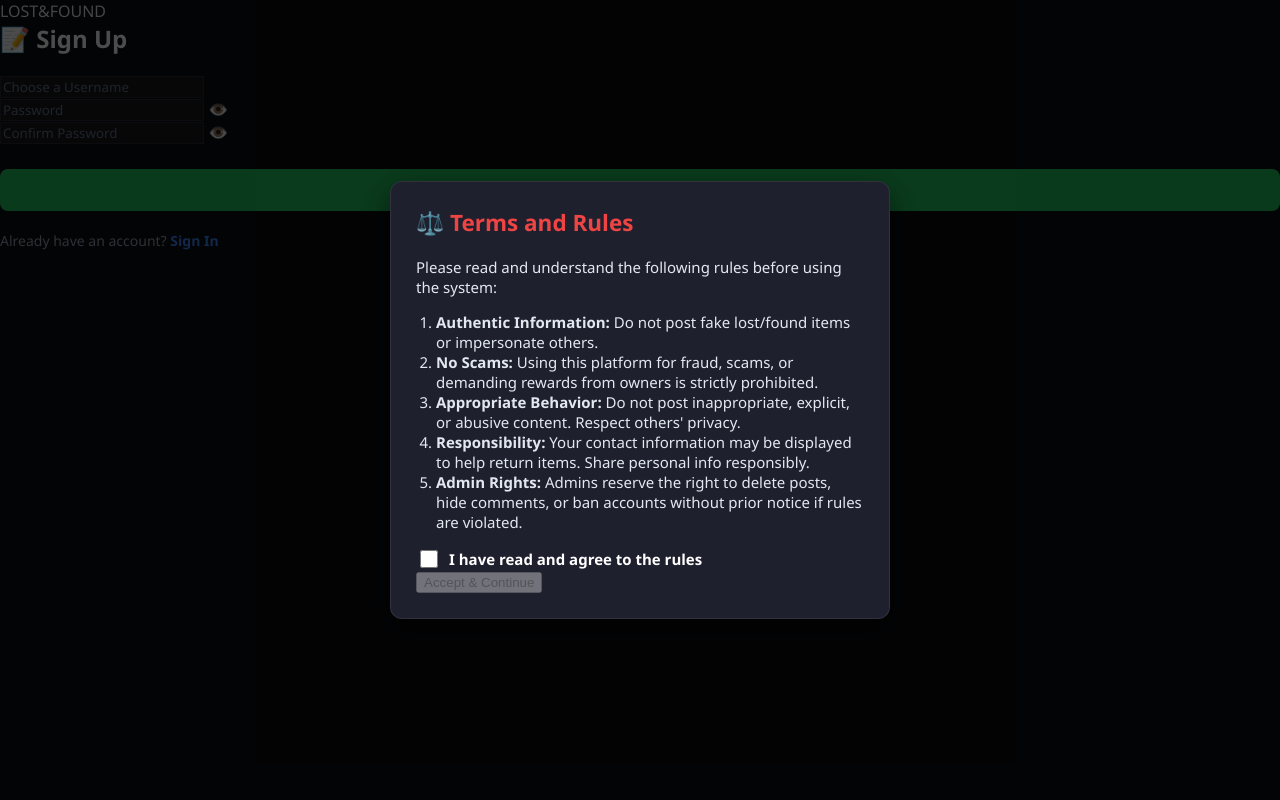
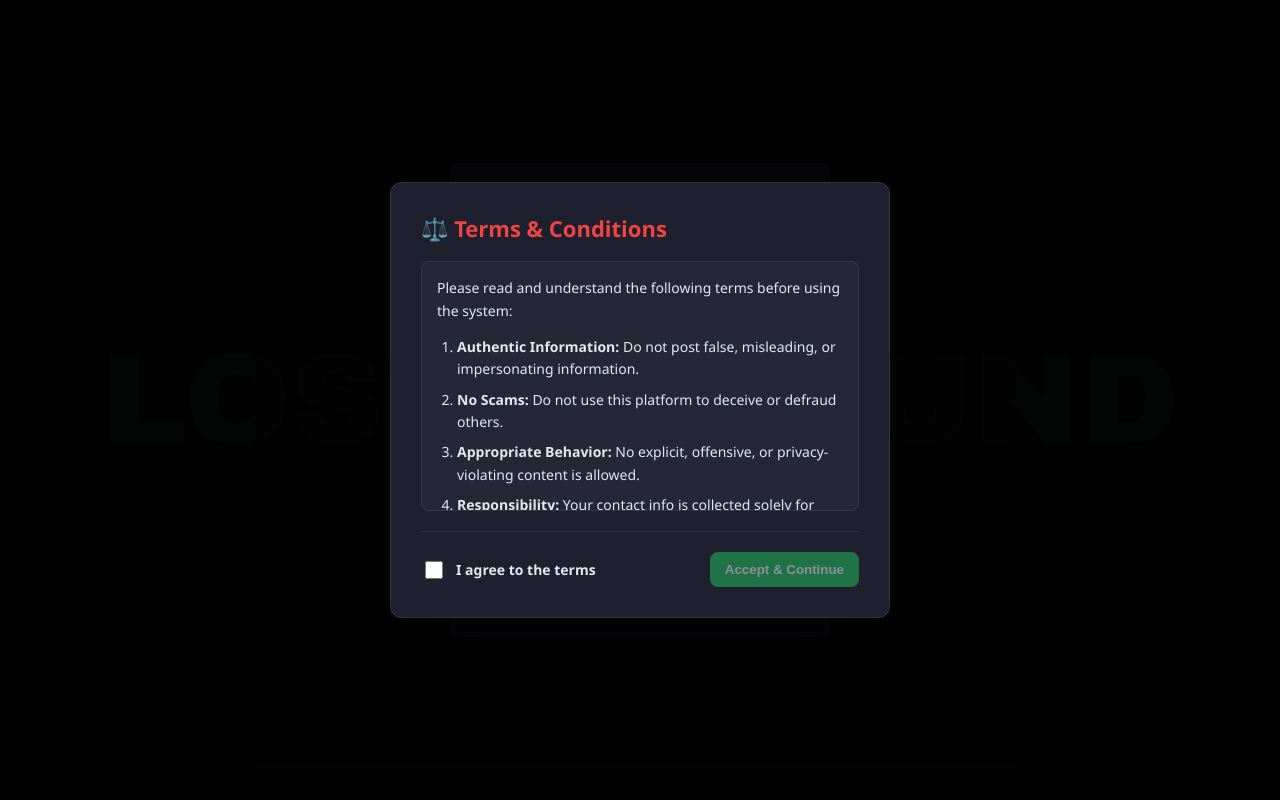
Before and after one commit to s6704062616109-hub/SEP101, a PHP site: page /register.php in a window 1280 px wide. Run offline with PHP 8.4, Linux system fonts and the light colour scheme.

Commit message:
Add files via upload

```diff
--- a/lost_found_app/register.php
+++ b/lost_found_app/register.php
@@ -9,15 +9,16 @@ if ($_SERVER["REQUEST_METHOD"] == "POST") {
     $confirm_password = $_POST['confirm_password'];
 
     if ($password !== $confirm_password) {
-        $message = "<span style='color: #ef4444;'>⚠️ Passwords do not match. Please try again.</span>";
-    } else {
+        $message = "<span style='color: #ef4444;'>⚠️ Passwords do not match.</span>";
+    }
+    else {
         $check_sql = "SELECT id FROM users WHERE username = ?";
         $check_stmt = $conn->prepare($check_sql);
         $check_stmt->bind_param("s", $username);
         $check_stmt->execute();
 
         if ($check_stmt->get_result()->num_rows > 0) {
-            $message = "<span style='color: #ef4444;'>⚠️ Username already taken.</span>";
+            $message = "<span style='color: #ef4444;'>⚠️ Username is already taken.</span>";
         } else {
             $hashed_password = password_hash($password, PASSWORD_DEFAULT);
             $role = 'user';
@@ -27,9 +28,9 @@ if ($_SERVER["REQUEST_METHOD"] == "POST") {
             $insert_stmt->bind_param("sss", $username, $hashed_password, $role);
 
             if ($insert_stmt->execute()) {
-                $message = "<span style='color: #22c55e;'>✨ Account created! <a href='login.php' style='color:var(--primary); font-weight:bold;'>Sign In now</a></span>";
+                $message = "<span style='color: #22c55e;'>✨ Registered successfully! <br><br><a href='login.php' style='background:#3b82f6; color:white; padding:10px 15px; border-radius:8px; text-decoration:none; display:inline-block; margin-top:10px;'>Sign In Now</a></span>";
             } else {
-                $message = "<span style='color: #ef4444;'>❌ System error. Please try again.</span>";
+                $message = "<span style='color: #ef4444;'>❌ Error creating account.</span>";
             }
         }
     }
@@ -40,56 +41,74 @@ if ($_SERVER["REQUEST_METHOD"] == "POST") {
 <head>
     <meta charset="UTF-8">
     <meta name="viewport" content="width=device-width, initial-scale=1.0">
-    <title>Sign Up - Lost & Found</title>
+    <title>Register - Lost & Found</title>
     <link rel="stylesheet" href="style.css?v=<?php echo time(); ?>">
+    <style>
+        body { background-color: var(--bg-light, #0b0c10); font-family: 'Segoe UI', Tahoma, Geneva, Verdana, sans-serif; display: flex; justify-content: center; align-items: center; height: 100vh; margin: 0; overflow: hidden; }
+        .input-group { position: relative; width: 100%; margin-top: 15px; }
+        .input-group input { width: 100%; padding: 12px 40px 12px 15px; box-sizing: border-box; border-radius: 8px; font-family: inherit; background: rgba(255,255,255,0.05); color: white; border: 1px solid rgba(255,255,255,0.08); outline: none; }
+        .input-group input:focus { border-color: #3b82f6; }
+        .eye-btn { position: absolute; right: 15px; top: 50%; transform: translateY(-50%); cursor: pointer; user-select: none; color: #94a3b8; font-size: 18px; }
+        .eye-btn:hover { color: #e2e8f0; }
+        .register-card { text-align: center; width: 380px; background: var(--card-bg, #1f202e); padding: 40px 30px; border-radius: 12px; box-shadow: 0 10px 30px rgba(0,0,0,0.5); border: 1px solid rgba(255,255,255,0.08); z-index: 10; }
+
+        .rules-modal { display: none; position: fixed; z-index: 9999; left: 0; top: 0; width: 100%; height: 100%; background-color: rgba(0,0,0,0.85); justify-content: center; align-items: center; }
+        .rules-content { background: var(--card-bg, #1f202e); padding: 30px; border-radius: 12px; max-width: 500px; width: 90%; box-shadow: 0 10px 30px rgba(0,0,0,0.5); border: 1px solid rgba(255,255,255,0.08); color: #e2e8f0; }
+        .rules-box { background: rgba(255,255,255,0.03); border: 1px solid rgba(255,255,255,0.08); padding: 15px; border-radius: 8px; max-height: 250px; overflow-y: auto; text-align: left; font-size: 14px; line-height: 1.6; margin-bottom: 20px; }
+        .rules-footer { display: flex; justify-content: space-between; align-items: center; border-top: 1px solid rgba(255,255,255,0.08); padding-top: 20px; }
+    </style>
 </head>
-<body class="auth-body">
+<body>
 
-    <div class="auth-bg-text">LOST&FOUND</div>
+<div class="watermark-bg">LOST & FOUND</div>
 
-    <div class="auth-container">
-        <h2 style="margin-top: 0; color: white;">📝 Sign Up</h2>
-        <?php if($message != "") echo "<p style='font-size:14px;'>$message</p>"; ?>
+<div class="register-card">
+    <h2 style="margin-top: 0; color: #e2e8f0; font-size: 28px;">Create Account</h2>
+    <p style="color: #94a3b8; font-size: 14px; margin-bottom: 25px;">Join our community</p>
+
+    <?php if($message != "") echo "<div style='font-size:14px; background: rgba(255,255,255,0.05); padding: 15px; border-radius: 8px; margin-bottom: 15px;'>$message</div>"; else { ?>
 
     <form method="POST" action="" onsubmit="return validatePassword()">
-            <div class="auth-input-group">
-                <input type="text" name="username" placeholder="Choose a Username" required>
+        <div class="input-group">
+            <input type="text" name="username" placeholder="Username" required>
         </div>
 
-            <div class="auth-input-group">
+        <div class="input-group">
             <input type="password" id="regPassword" name="password" placeholder="Password" required>
-                <span class="auth-eye-btn" onclick="togglePassword('regPassword', this)">👁️</span>
+            <span class="eye-btn" onclick="togglePassword('regPassword', this)">👁️</span>
         </div>
 
-            <div class="auth-input-group">
+        <div class="input-group">
             <input type="password" id="regConfirmPassword" name="confirm_password" placeholder="Confirm Password" required>
-                <span class="auth-eye-btn" onclick="togglePassword('regConfirmPassword', this)">👁️</span>
+            <span class="eye-btn" onclick="togglePassword('regConfirmPassword', this)">👁️</span>
         </div>
 
-            <button type="submit" class="btn btn-success" style="width: 100%; margin-top: 25px; padding: 12px; font-size:16px;">Create Account</button>
+        <button type="submit" style="width: 100%; margin-top: 25px; padding: 12px; border-radius: 8px; font-size: 16px; background: #22c55e; color: white; border: none; cursor: pointer; font-weight: bold; transition: 0.2s;">Register</button>
     </form>
-        <p style="font-size: 14px; margin-top: 20px; color: var(--text-muted);">Already have an account? <a href="login.php" style="color: var(--primary); text-decoration: none; font-weight: bold;">Sign In</a></p>
+    <?php } ?>
+
+    <p style="font-size: 14px; margin-top: 25px; color: #94a3b8;">Already have an account? <a href="login.php" style="color: #3b82f6; text-decoration: none; font-weight: bold;">Sign In</a></p>
 </div>
 
-    <div id="rulesModal" class="modal">
-        <div class="modal-content" style="max-width: 500px;">
-            <h2 style="margin-top: 0; color: var(--danger);">⚖️ Terms and Rules</h2>
+<div id="rulesModal" class="rules-modal">
+    <div class="rules-content">
+        <h2 style="margin-top: 0; color: #ef4444; font-size: 22px;">⚖️ Terms & Conditions</h2>
         <div class="rules-box">
-                <p>Please read and understand the following rules before using the system:</p>
-                <ol style="padding-left: 20px;">
-                    <li><strong>Authentic Information:</strong> Do not post fake lost/found items or impersonate others.</li>
-                    <li><strong>No Scams:</strong> Using this platform for fraud, scams, or demanding rewards from owners is strictly prohibited.</li>
-                    <li><strong>Appropriate Behavior:</strong> Do not post inappropriate, explicit, or abusive content. Respect others' privacy.</li>
-                    <li><strong>Responsibility:</strong> Your contact information may be displayed to help return items. Share personal info responsibly.</li>
-                    <li><strong>Admin Rights:</strong> Admins reserve the right to delete posts, hide comments, or ban accounts without prior notice if rules are violated.</li>
+            <p style="margin-top: 0;">Please read and understand the following terms before using the system:</p>
+            <ol style="padding-left: 20px; margin-bottom: 0;">
+                <li style="margin-bottom: 8px;"><strong>Authentic Information:</strong> Do not post false, misleading, or impersonating information.</li>
+                <li style="margin-bottom: 8px;"><strong>No Scams:</strong> Do not use this platform to deceive or defraud others.</li>
+                <li style="margin-bottom: 8px;"><strong>Appropriate Behavior:</strong> No explicit, offensive, or privacy-violating content is allowed.</li>
+                <li style="margin-bottom: 8px;"><strong>Responsibility:</strong> Your contact info is collected solely for returning items. Share it carefully.</li>
+                <li><strong>Admin Rights:</strong> Admins reserve the right to delete posts or ban users without prior notice if rules are violated.</li>
             </ol>
         </div>
         <div class="rules-footer">
-                <label style="cursor: pointer; display: flex; align-items: center; gap: 8px; font-weight: bold; color: white;">
-                    <input type="checkbox" id="agreeCheck" style="width: 18px; height: 18px;">
-                    I have read and agree to the rules
+            <label style="cursor: pointer; display: flex; align-items: center; gap: 10px; font-weight: bold; font-size: 14px;">
+                <input type="checkbox" id="agreeCheck" style="width: 18px; height: 18px; accent-color: #22c55e;">
+                I agree to the terms
             </label>
-                <button id="agreeBtn" class="agree-btn" disabled onclick="closeRulesModal()">Accept & Continue</button>
+            <button id="agreeBtn" disabled onclick="closeRulesModal()" style="background: #22c55e; color: white; border: none; padding: 10px 15px; border-radius: 8px; cursor: pointer; font-weight: bold; opacity: 0.5;">Accept & Continue</button>
         </div>
     </div>
 </div>
@@ -97,23 +116,35 @@ if ($_SERVER["REQUEST_METHOD"] == "POST") {
 <script>
 function togglePassword(inputId, icon) {
     let input = document.getElementById(inputId);
-    if (input.type === "password") {
-        input.type = "text"; icon.innerText = "🙈";
-    } else {
-        input.type = "password"; icon.innerText = "👁️";
+    if (input.type === "password") { input.type = "text"; icon.innerText = "🙈"; }
+    else { input.type = "password"; icon.innerText = "👁️"; }
 }
-}
+
 function validatePassword() {
     let pass = document.getElementById('regPassword').value;
     let confirmPass = document.getElementById('regConfirmPassword').value;
-    if (pass !== confirmPass) { alert("⚠️ Passwords do not match. Please try again."); return false; }
+    if (pass !== confirmPass) {
+        alert("⚠️ Passwords do not match!");
+        return false;
+    }
     return true;
 }
-window.onload = function() { document.getElementById('rulesModal').style.display = 'flex'; };
+
+window.onload = function() {
+    <?php if($message == "") { ?>
+        document.getElementById('rulesModal').style.display = 'flex';
+    <?php } ?>
+};
+
 document.getElementById('agreeCheck').addEventListener('change', function() {
-    document.getElementById('agreeBtn').disabled = !this.checked;
+    let btn = document.getElementById('agreeBtn');
+    if (this.checked) { btn.disabled = false; btn.style.opacity = '1'; }
+    else { btn.disabled = true; btn.style.opacity = '0.5'; }
 });
-function closeRulesModal() { document.getElementById('rulesModal').style.display = 'none'; }
+
+function closeRulesModal() {
+    document.getElementById('rulesModal').style.display = 'none';
+}
 </script>
 </body>
 </html>
```
Also changed, not shown: lost_found_app/login.php (+27 -16 lines). Lines whose indentation alone changed are shown as unchanged.
